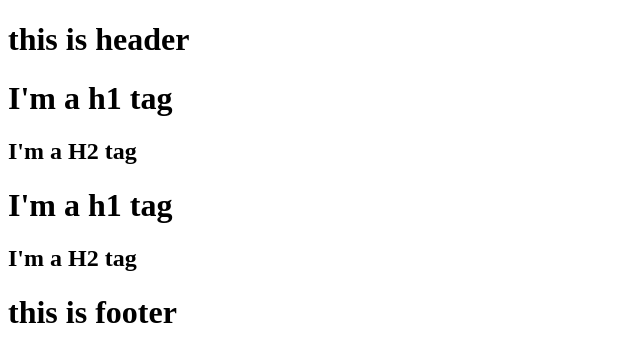
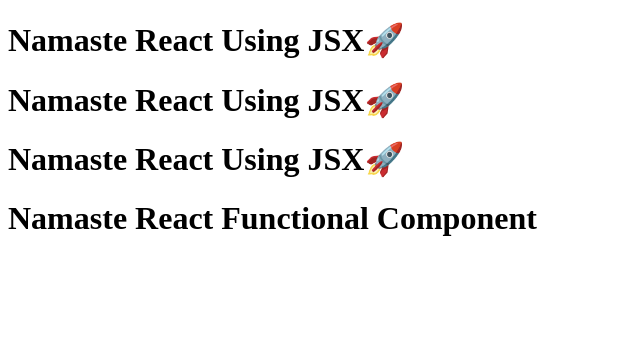
Before and after one commit to AB782/namaste-react, a React (Vite) app: page / in a window 1280 px wide. Shown: the top 362 px of the page, without its empty margins (0-640 px from the left). Built offline with nearby package versions, Linux system fonts and the light colour scheme.

Commit message:
episode-03

```diff
--- a/App.js
+++ b/App.js
@@ -8,22 +8,31 @@
 import React from "react";
 import ReactDOM from "react-dom/client";
 
-const parent = React.createElement("div",{id: "parent"},[
-    React.createElement("div",{id: "child"},[
-        React.createElement("h1",{},"I'm a h1 tag"),
-        React.createElement("h2",{},"I'm a H2 tag"),
-    ]),
-    React.createElement("div",{id: "child"},[
-        React.createElement("h1",{},"I'm a h1 tag"),
-        React.createElement("h2",{},"I'm a H2 tag"),
-    ])
-]);
-// const heading = React.createElement(
-//     "h1",
-//     {id:"heading"},
-//     "Hello World From React!"
-//);
-    console.log(parent); // object
-    const root = ReactDOM.createRoot(document.getElementById("root"));
+// JSX - 'HTML-like'/'XML-like' syntax
+// JSX - transpiled before it reaches the JS - PARCEL - Babel(library)
+// Babel converts the code to React.createElement - now it renders
 
-    root.render(parent); // this will turn the above thing into HTML tag and insert it into HTML code
+const Title = () => (
+  <h1 className="head" tabIndex="5">
+    Namaste React Using JSX🚀
+  </h1>
+);
+
+// React Component
+// Class-Based Component - OLD
+// Functional-Component - NEW
+// Component Composition - composing one React Component into another
+
+// 3 different ways
+const HeadingComponent = () => (
+  <div id="container">
+    {Title()}
+    <Title />
+    <Title></Title>
+    <h1 className="heading">Namaste React Functional Component</h1>
+  </div>
+);
+
+const root = ReactDOM.createRoot(document.getElementById("root"));
+
+root.render(<HeadingComponent />);
--- a/index.html
+++ b/index.html
@@ -7,9 +7,7 @@
     <title>Namaste React</title>
 </head>
 <body>
-    <div id = "top"><h1>this is header</h1></div>
-    <div id = "root"></div>
-    <div id = "bottom"><h1>this is footer</h1></div>
+    <div id = "root"><h1>Not Rendered</h1></div>
 </body>
 <script type = "module" src = ./App.js></script>
 </html>
--- a/package.json
+++ b/package.json
@@ -3,6 +3,8 @@
   "version": "1.0.0",
   "description": "This is namaste-react taught by Akshay Saini",
   "scripts": {
+    "start":"parcel index.html",
+    "build":"parcel build index.html",
     "test": "jest"
   },
   "repository": {
```
